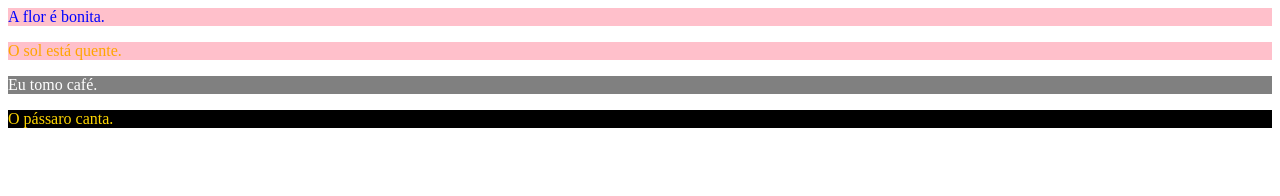
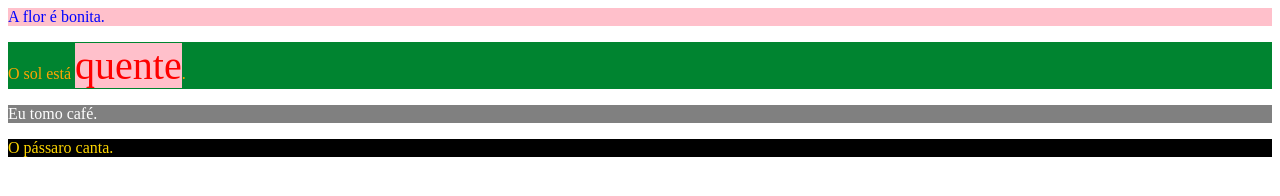
Before and after one commit to Arthurbric/Turma_A_html_css, a plain HTML site: page Aula 04/saiba mais/S02/index.html in a window 1280 px wide. Drawn offline with Linux system fonts and the light colour scheme.

Commit message:
Add files via upload

```diff
--- a/Aula 04/saiba mais/S02/index.html
+++ b/Aula 04/saiba mais/S02/index.html
@@ -7,7 +7,7 @@
             A flor é bonita.
         </p>
         <p class="pLight" id="p2">
-            O sol está quente.
+            O sol está <span class="pLight">quente</span>.
         </p>
         <p class="pDark" >
             Eu tomo café.
--- a/Aula 04/saiba mais/S02/template.css
+++ b/Aula 04/saiba mais/S02/template.css
@@ -3,9 +3,14 @@ p{
     background-color: pink;
 }
 
-p.pLight{
+p .pLight{
     color : red;
     background-color: pink;
+    font-size: 40px;
+}
+p.pLight{
+    color : rgb(22, 247, 209);
+    background-color: rgb(0, 132, 48);
 }
 
 .pDark{
```
